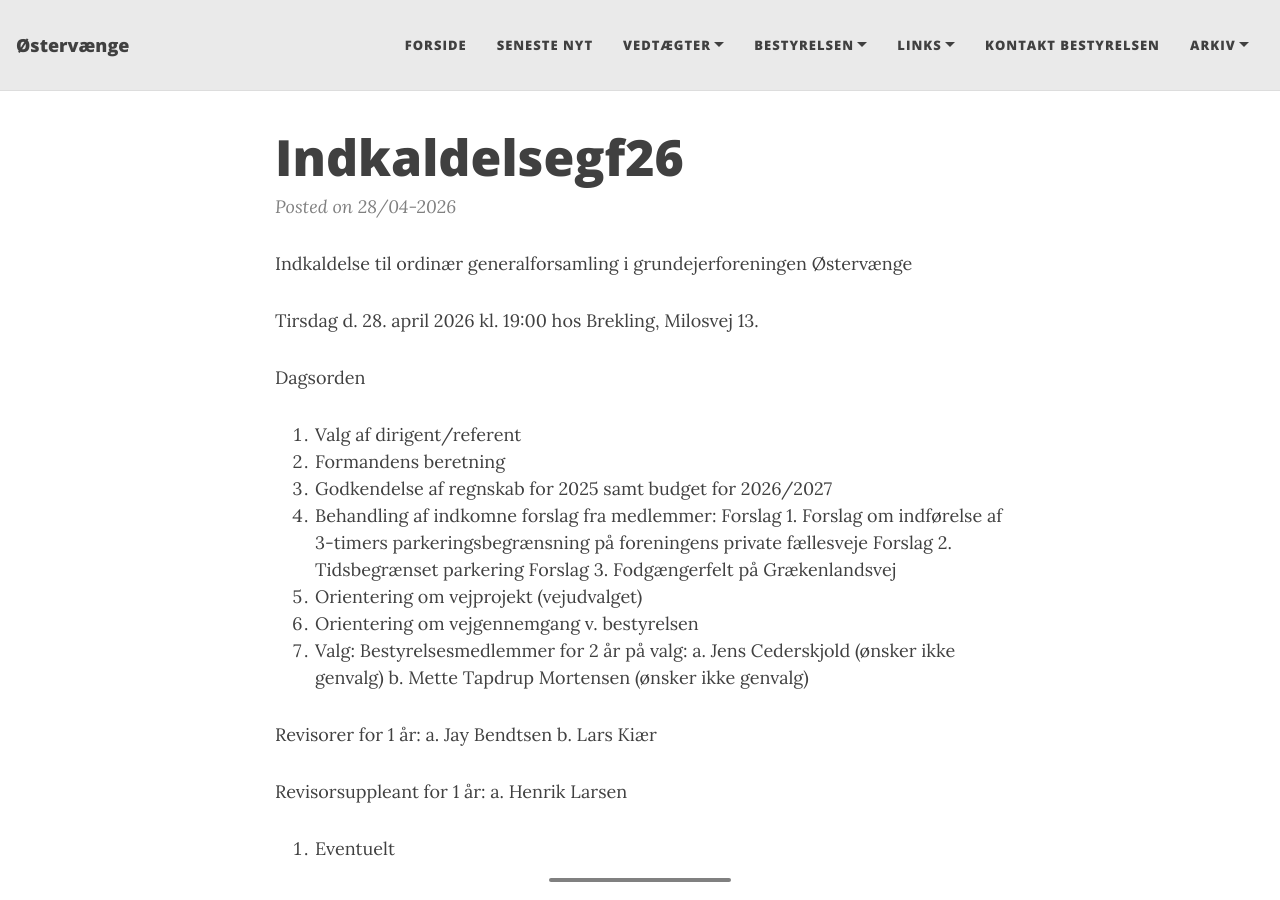
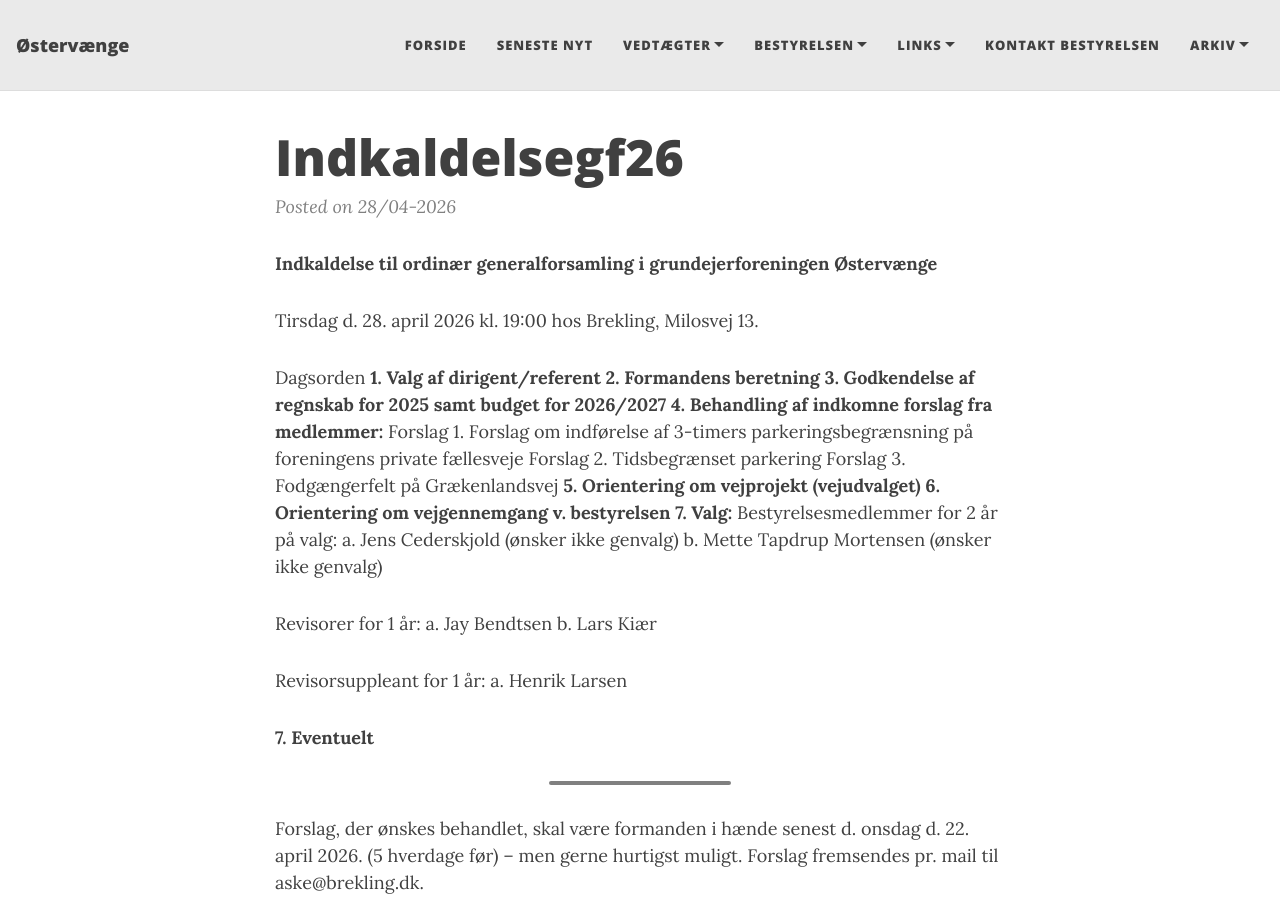
Before and after one commit to mex/oestervaenge.dk, a Jekyll site: the page built from _posts/2026-04-28-IndkaldelseGF26.md, in a window 1280 px wide and 900 px high. Built offline with Jekyll 4.4.1, drawn with Linux system fonts in a browser that asks for light colours.

Commit message:
Format meeting agenda items as bold

```diff
--- a/_posts/2026-04-28-IndkaldelseGF26.md
+++ b/_posts/2026-04-28-IndkaldelseGF26.md
@@ -1,18 +1,18 @@
-Indkaldelse til ordinær generalforsamling i grundejerforeningen Østervænge
+**Indkaldelse til ordinær generalforsamling i grundejerforeningen Østervænge**
 
 Tirsdag d. 28. april 2026 kl. 19:00 hos Brekling, Milosvej 13.
 
 Dagsorden
-1. Valg af dirigent/referent
-2. Formandens beretning
-3. Godkendelse af regnskab for 2025 samt budget for 2026/2027
-4. Behandling af indkomne forslag fra medlemmer:
+**1. Valg af dirigent/referent**
+**2. Formandens beretning**
+**3. Godkendelse af regnskab for 2025 samt budget for 2026/2027**
+**4. Behandling af indkomne forslag fra medlemmer:**
 Forslag 1. Forslag om indførelse af 3-timers parkeringsbegrænsning på foreningens private fællesveje
 Forslag 2. Tidsbegrænset parkering
 Forslag 3. Fodgængerfelt på Grækenlandsvej
-5. Orientering om vejprojekt (vejudvalget)
-6. Orientering om vejgennemgang v. bestyrelsen
-7. Valg:
+**5. Orientering om vejprojekt (vejudvalget)**
+**6. Orientering om vejgennemgang v. bestyrelsen**
+**7. Valg:**
 Bestyrelsesmedlemmer for 2 år på valg:
 a.	Jens Cederskjold (ønsker ikke genvalg)
 b.	Mette Tapdrup Mortensen (ønsker ikke genvalg)
@@ -24,7 +24,7 @@ b. Lars Kiær
 Revisorsuppleant for 1 år:
 a. Henrik Larsen
 
-7. Eventuelt
+**7. Eventuelt**
 
 ----------------------------------------------------------------------------------------------------------
 Forslag, der ønskes behandlet, skal være formanden i hænde senest d. onsdag d. 22. april 2026. (5 hverdage før) – men gerne hurtigst muligt. Forslag fremsendes pr. mail til aske@brekling.dk.
```
